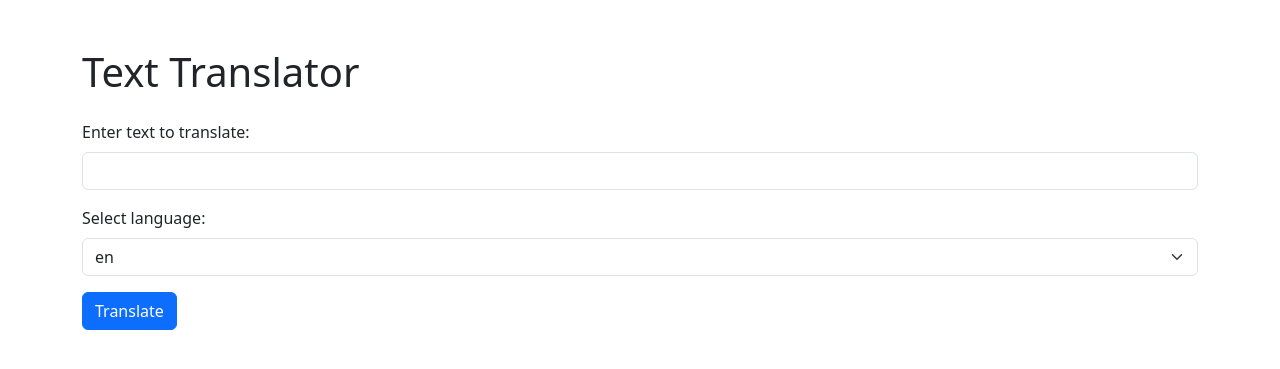
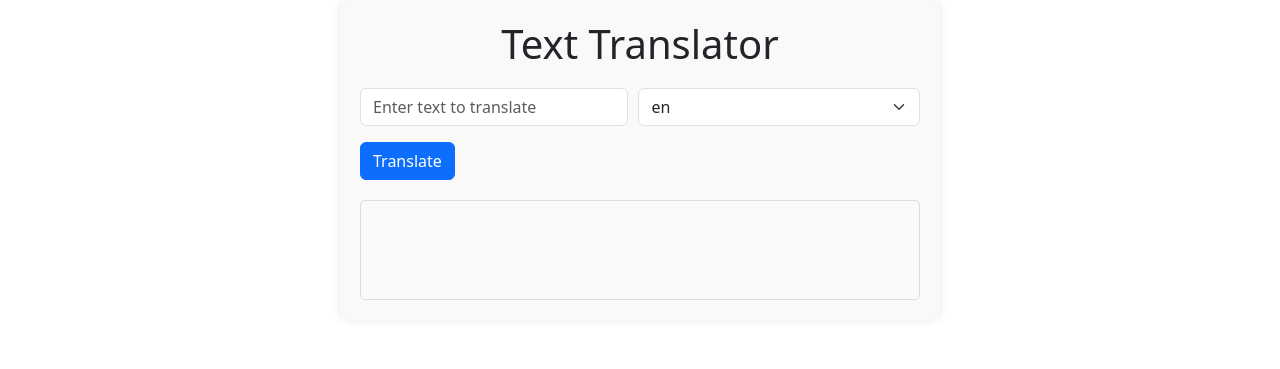
Before and after one commit to AromalShaji/GoogleTransilatior, a Django app: template templates/base.html in a window 1280 px wide. Shown: the top 369 px of the page. Run offline with Django 5.2, Linux system fonts and the light colour scheme; the template is opened without the code that fills it: most values are stand-ins (such as "Sample title", 1, 10 or a date in 2020).

Commit message:
Update base.html

```diff
--- a/templates/base.html
+++ b/templates/base.html
@@ -6,31 +6,62 @@
     <meta name="viewport" content="width=device-width, initial-scale=1.0">
     <title>Text Translator</title>
     <link href="https://cdn.jsdelivr.net/npm/bootstrap@5.3.0-alpha1/dist/css/bootstrap.min.css" rel="stylesheet">
+    <style>
+        .translator-container {
+            max-width: 600px;
+            margin: 0 auto;
+            padding: 20px;
+            background-color: #f9f9f9;
+            border-radius: 10px;
+            box-shadow: 0 0 10px rgba(0, 0, 0, 0.1);
+        }
+
+        .translator-container h1 {
+            text-align: center;
+        }
+
+        .translator-form {
+            margin-top: 20px;
+        }
+
+        .translator-inputs {
+            display: flex;
+            justify-content: space-between;
+        }
+
+        .translator-inputs select {
+            flex-grow: 1;
+            margin-left: 10px;
+        }
+
+        .translation-result {
+            margin-top: 20px;
+            border: 1px solid #ddd;
+            padding: 10px;
+            min-height: 100px;
+            border-radius: 5px;
+        }
+    </style>
 </head>
 <body>
-    <div class="container">
-        <h1 class="mt-5">Text Translator</h1>
-        <form id="translateForm" class="mt-4" action="/translate_text" method="post">
+    <div class="translator-container">
+        <h1>Text Translator</h1>
+        <form id="translateForm" class="translator-form" action="/translate_text" method="post">
             {% csrf_token %}
-          <div class="mb-3">
-            <label for="textInput" class="form-label">Enter text to translate:</label>
-            <input type="text" name="text" class="form-control" id="textInput" required>
-          </div>
-          <div class="mb-3">
-              <label for="languageSelect" class="form-label">Select language:</label>
-              <select class="form-select" id="languageSelect" name="dest_lang" required>
+            <div class="translator-inputs">
+                <input type="text" name="text" id="textInput" class="form-control" placeholder="Enter text to translate" required>
+                <select class="form-select" name="dest_lang" required>
                     <!-- Options will be populated dynamically using Django template tags -->
                     {% for code, language in languages.items %}
                         <option value="{{ code }}">{{ language }}</option>
                     {% endfor %}
                 </select>
             </div>
-          <button type="submit" class="btn btn-primary">Translate</button>
+            <button type="submit" class="btn btn-primary mt-3">Translate</button>
         </form>
-          <div id="translationResult" class="mt-4"></div>
+        <div class="translation-result" id="translationResult"></div>
     </div>
 
-    <script src="https://cdn.jsdelivr.net/npm/bootstrap@5.3.0-alpha1/dist/js/bootstrap.bundle.min.js"></script>
     <script src="https://code.jquery.com/jquery-3.6.0.min.js"></script>
     <script src="{% static 'frontend.js' %}"></script>
 </body>
```
Lines whose indentation alone changed are shown as unchanged.
